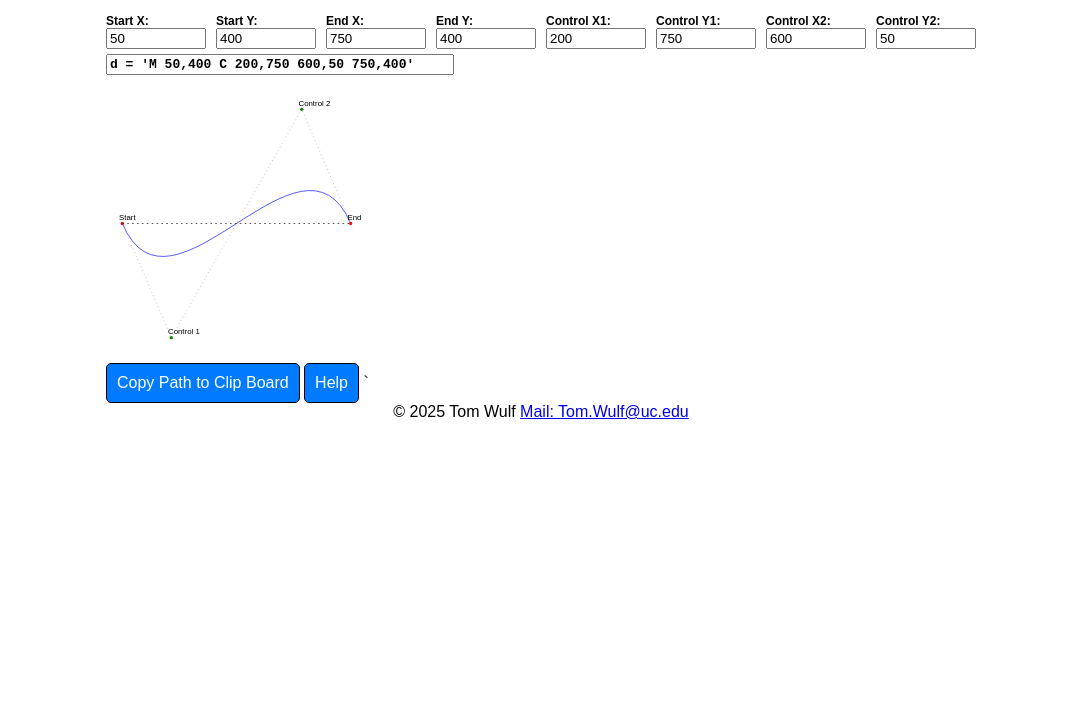
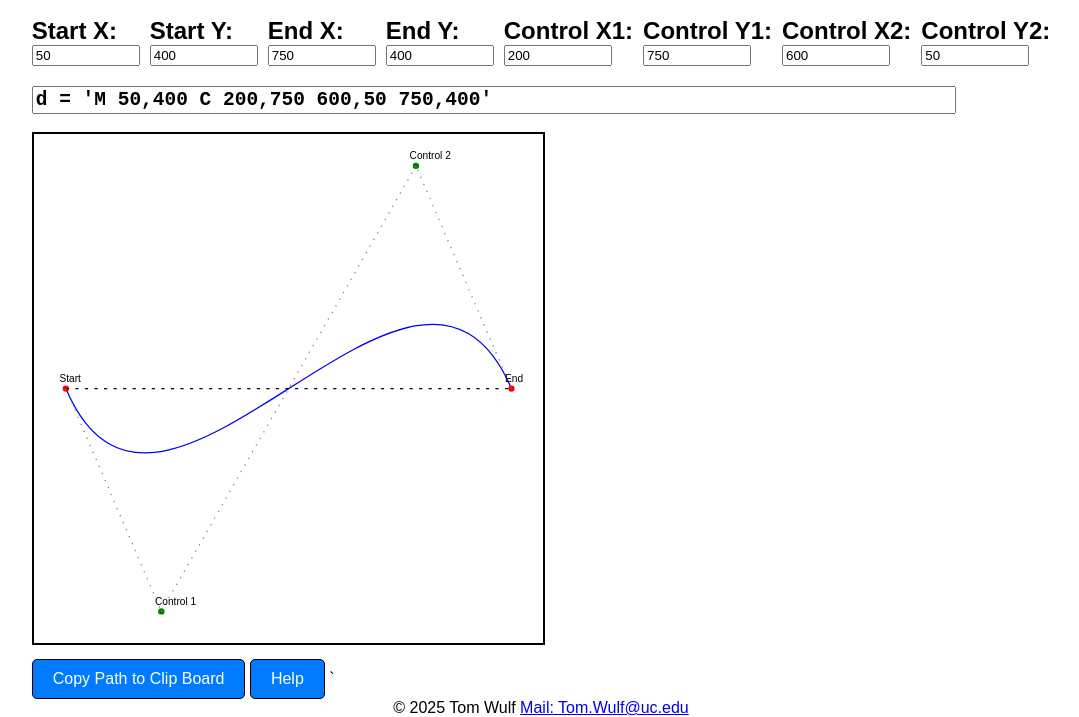
Before and after one commit to TomWulf/SVG_Path_C_Visualizer_1.0, a website built with webpack: page index.html in a window 1280 px wide. Shown: the part 103-820 px from the top of the page, without its empty margins (99-1178 px from the left). Built offline with nearby package versions, Linux system fonts and the light colour scheme.

Commit message:
Working fits to screen v 1.0

```diff
--- a/css/style.css
+++ b/css/style.css
@@ -1,6 +1,3 @@
-*{
-  box-sizing: border-box;
-}
 body {
   font-family: Arial, sans-serif;
   margin: 0;
@@ -9,16 +6,13 @@ body {
   flex-direction: column;
   align-items: center;
 }
-h1 {
-  font-size: 2em;
-  margin: 20px 0;
-}
+
 header {
   margin: 20px 0;
 }
 
 .controls {
-  margin-bottom: 5px;
+  margin-bottom: 20px;
   display: flex;
   gap: 10px;
   flex-wrap: wrap;
@@ -28,7 +22,7 @@ label {
   display: flex;
   flex-direction: column;
   font-weight: bold;
-  font-size: .75em;
+  font-size: 1.5em;
 }
 
 input {
@@ -39,13 +33,13 @@ input {
   display: block;
   font-family: monospace;
   font-weight: bold;
-  font-size: 1em;
-  width: 40%;
+  font-size: 1.5em;
+  width: 90%;
 }
 #copyButton, #helpButton {
-  margin-top: 5px;
-  padding: 10px 10px;
-  font-size: 1em;
+  margin-top: 10px;
+  padding: 10px 20px;
+  font-size: 16px;
   background-color: #007BFF;
   color: white;
   border: black 1px solid;
@@ -72,14 +66,14 @@ input {
   border: 1px solid #888;
   width: 50%;
   border-radius: 10px;
-  font-size: 1em;
+  font-size: 18px;
   font-family: Arial, sans-serif;
 }
 
 .close {
   color: #aaa;
   float: right;
-  font-size: 1em;
+  font-size: 28px;
   font-weight: bold;
   cursor: pointer;
 }
@@ -89,7 +83,7 @@ input {
   border: black 1px solid;
   border-radius: 5px;
   color: black;
-  font-size: 1em;
+  font-size: 20px;
   font-weight: bold;
   cursor: pointer;
 }
--- a/index.html
+++ b/index.html
@@ -27,7 +27,7 @@
 
   <input type="text" id="pathCode" value="" readonly width="800px"><br>
 
-  <svg id="svg" viewBox="0 0 800 800" width="30%" preserveAspectRatio="xMidYMid meet"> style="border: 2px solid black;">
+  <svg id="svg" width="50%" viewBox="0 0 800 800" style="border: 2px solid black;">
     <path id="curve" d="" stroke="blue" fill="none" stroke-width="2"></path>
     <circle id="startPoint" r="5" fill="red"></circle>
     <circle id="controlPoint" r="5" fill="green"></circle>
@@ -39,10 +39,10 @@
     <line id="controlJoin" stroke-dasharray="2,10" stroke="grey" stroke-width="2"></line>
 
     <!-- Labels -->
-    <text id="startLabel" font-size="1.5em" fill="black" >Start</text>
-    <text id="control1Label" font-size="1.5em" fill="black">Control 1</text>
-    <text id="control2Label" font-size="1.5em" fill="black">Control 2</text>
-    <text id="endLabel" font-size="1.5em" fill="black">End</text>
+    <text id="startLabel" font-size="16" fill="black" >Start</text>
+    <text id="control1Label" font-size="16" fill="black">Control 1</text>
+    <text id="control2Label" font-size="16" fill="black">Control 2</text>
+    <text id="endLabel" font-size="16" fill="black">End</text>
 
 
   </svg>
--- a/js/app.js
+++ b/js/app.js
@@ -46,44 +46,44 @@ function updateCurve() {
   pathCode.value = "d = '" + d + "'";
 
   // Update the positions of the points
-  startPoint.setAttribute("cx", startX);
-  startPoint.setAttribute("cy", startY);
-  controlPoint.setAttribute("cx", controlX);
-  controlPoint.setAttribute("cy", controlY);
-  controlPoint2.setAttribute("cx", controlX2);
-  controlPoint2.setAttribute("cy", controlY2);
-  endPoint.setAttribute("cx", endX);
-  endPoint.setAttribute("cy", endY);
+  startPoint.setAttribute("cx", startX.toString());
+  startPoint.setAttribute("cy", startY.toString());
+  controlPoint.setAttribute("cx", controlX.toString());
+  controlPoint.setAttribute("cy", controlY.toString());
+  controlPoint2.setAttribute("cx", controlX2.toString());
+  controlPoint2.setAttribute("cy", controlY2.toString());
+  endPoint.setAttribute("cx", endX.toString());
+  endPoint.setAttribute("cy", endY.toString());
 
-  baseLine.setAttribute("x1", startX);
-  baseLine.setAttribute("y1", startY);
-  baseLine.setAttribute("x2", endX);
-  baseLine.setAttribute("y2", endY);
-  controline1.setAttribute("x1", startX);
-  controline1.setAttribute("y1", startY);
-  controline1.setAttribute("x2", controlX);
-  controline1.setAttribute("y2", controlY);
+  baseLine.setAttribute("x1", startX.toString());
+  baseLine.setAttribute("y1", startY.toString());
+  baseLine.setAttribute("x2", endX.toString());
+  baseLine.setAttribute("y2", endY.toString());
+  controline1.setAttribute("x1", startX.toString());
+  controline1.setAttribute("y1", startY.toString());
+  controline1.setAttribute("x2", controlX.toString());
+  controline1.setAttribute("y2", controlY.toString());
 
-  controline2.setAttribute("x1", endX);
-  controline2.setAttribute("y1", endY);
-  controline2.setAttribute("x2", controlX2);
-  controline2.setAttribute("y2", controlY2);
+  controline2.setAttribute("x1", endX.toString());
+  controline2.setAttribute("y1", endY.toString());
+  controline2.setAttribute("x2", controlX2.toString());
+  controline2.setAttribute("y2", controlY2.toString());
 
-  controlJoin.setAttribute("x1", controlX);
-  controlJoin.setAttribute("y1", controlY);
-  controlJoin.setAttribute("x2", controlX2);
-  controlJoin.setAttribute("y2", controlY2);
+  controlJoin.setAttribute("x1", controlX.toString());
+  controlJoin.setAttribute("y1", controlY.toString());
+  controlJoin.setAttribute("x2", controlX2.toString());
+  controlJoin.setAttribute("y2", controlY2.toString());
 
   // Update the labels
   const offset = 10;
-  startLabel.setAttribute("x", inputs.startX.value - offset);
-  startLabel.setAttribute("y", inputs.startY.value - offset);
-  control1Label.setAttribute("x", inputs.controlX.value - offset);
-  control1Label.setAttribute("y", inputs.controlY.value - offset);
-  control2Label.setAttribute("x", inputs.controlX2.value - offset);
-  control2Label.setAttribute("y", inputs.controlY2.value - offset);
-  endLabel.setAttribute("x", inputs.endX.value - offset);
-  endLabel.setAttribute("y", inputs.endY.value - offset);
+  startLabel.setAttribute("x", (inputs.startX.value - offset).toString());
+  startLabel.setAttribute("y", (inputs.startY.value - offset).toString());
+  control1Label.setAttribute("x", (inputs.controlX.value - offset).toString());
+  control1Label.setAttribute("y", (inputs.controlY.value - offset).toString());
+  control2Label.setAttribute("x", (inputs.controlX2.value - offset).toString());
+  control2Label.setAttribute("y", (inputs.controlY2.value - offset).toString());
+  endLabel.setAttribute("x", (inputs.endX.value - offset).toString());
+  endLabel.setAttribute("y", (inputs.endY.value - offset).toString());
 
 }
 
```
